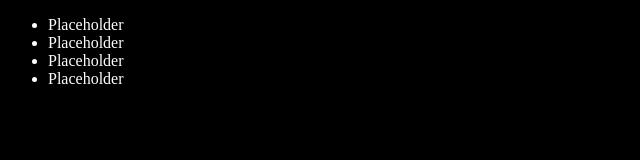
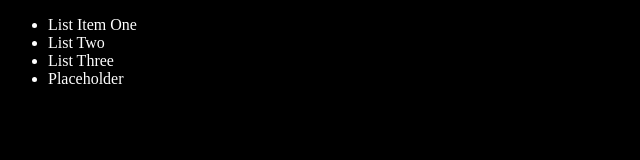
Before and after one commit to JDoi124/LessonOne-WorkFlow, a plain HTML site: page index.html in a window 1280 px wide. Shown: the full height of the page, 0-640 px from the left. Drawn offline with Linux system fonts and the light colour scheme.

Commit message:
Updated my list items

```diff
--- a/index.html
+++ b/index.html
@@ -6,9 +6,9 @@
 	</head>
 	<body>
  <ul>
-	<li>Placeholder</li>
-	<li>Placeholder</li>
-	<li>Placeholder</li>
+	<li>List Item One</li>
+	<li>List Two</li>
+	<li>List Three</li>
 	<li>Placeholder</li>
 </ul>
 
```
